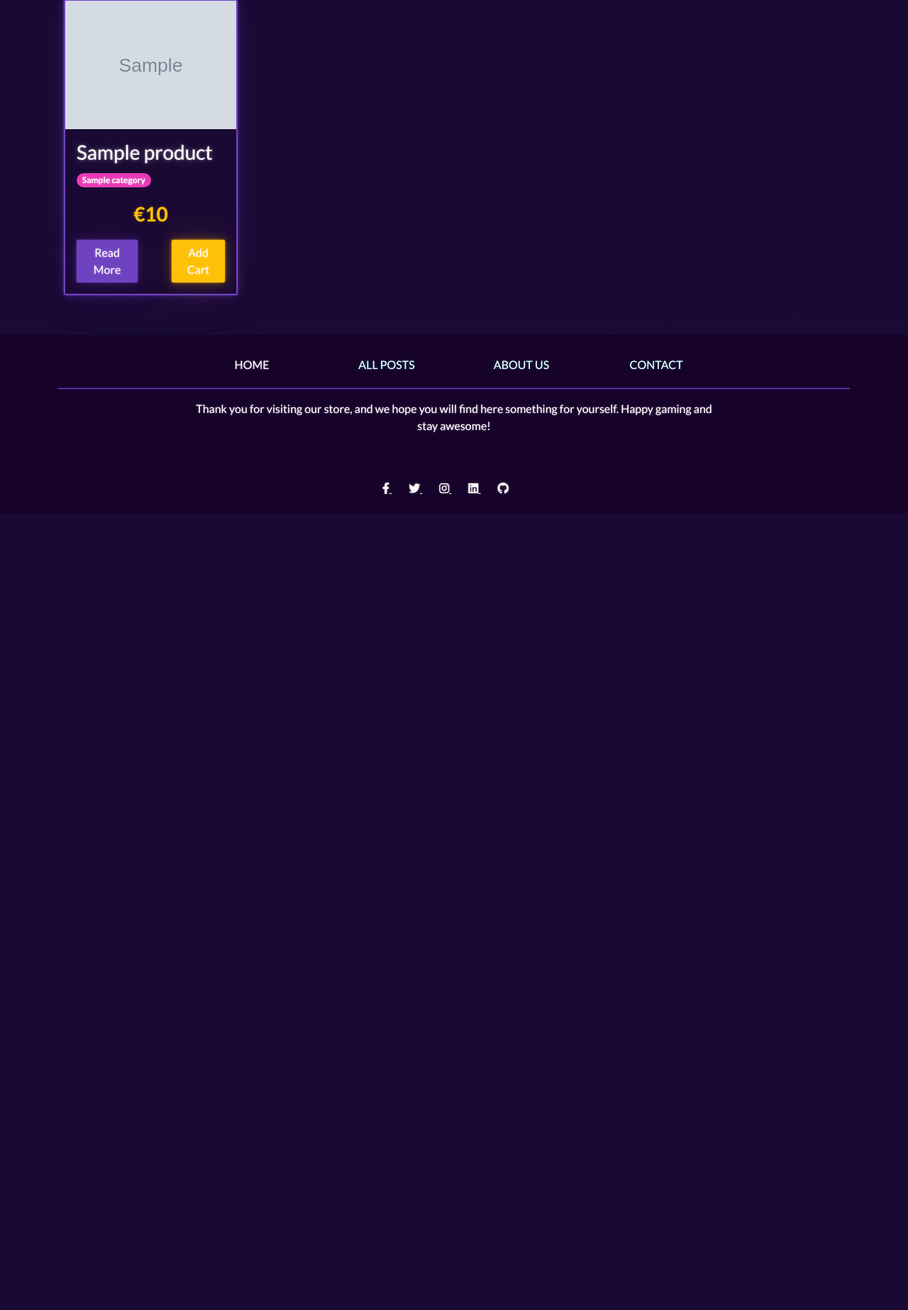
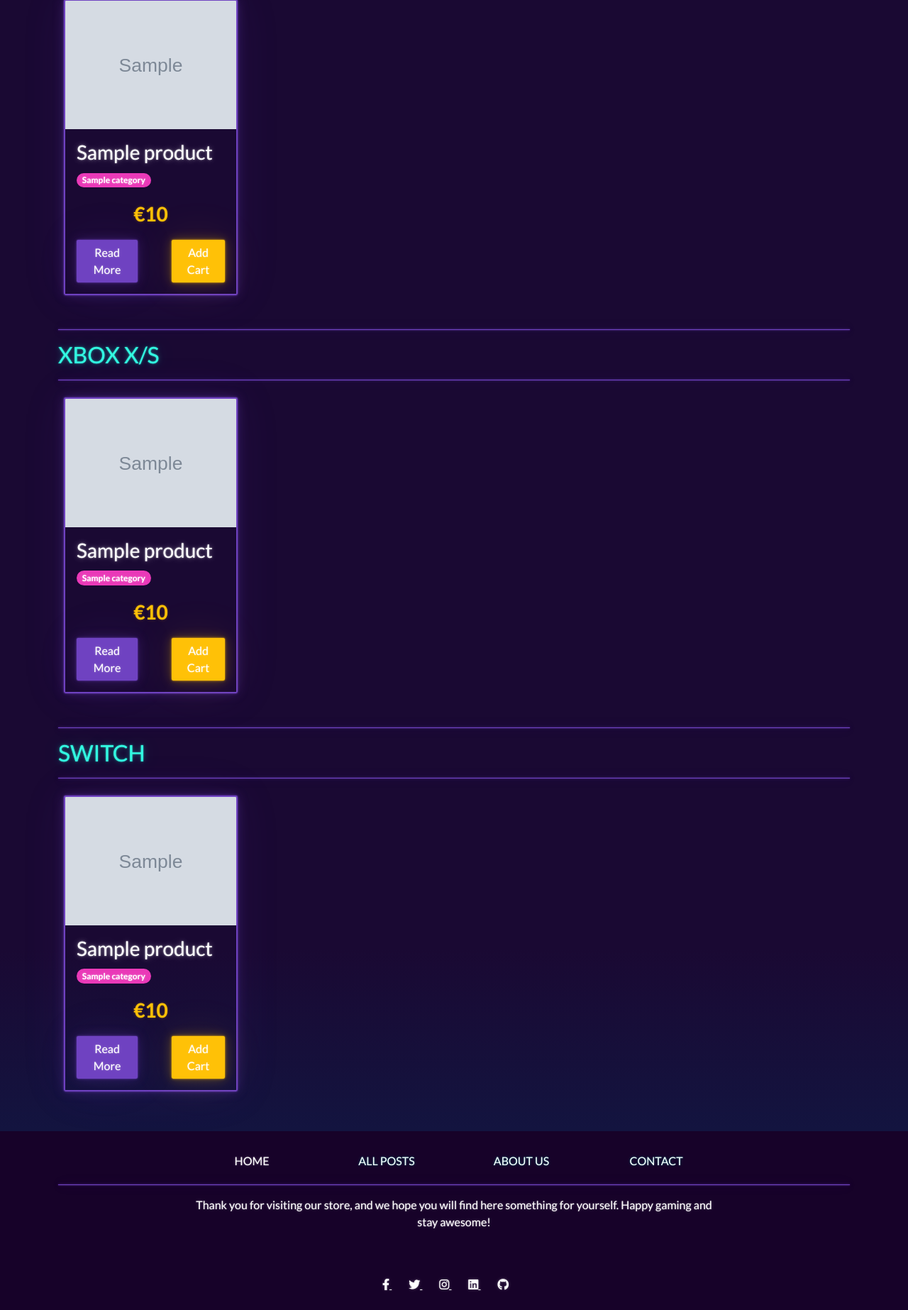
Before and after one commit to mich1991/NerdShop, a Django app: template home/templates/home/index.html in a window 1280 px wide. Shown: the part 697-2543 px from the top of the page at 71% size. Before the commit the page ends 1394 px from the top, so only its background shows below. Run offline with Django 4.2, Linux system fonts and the light colour scheme; the template is opened without the code that fills it: most values are stand-ins (such as "Sample title", 1, 10 or a date in 2020); grey boxes marked "Sample" are stand-in pictures; some libraries are stand-ins or nearby versions.

Commit message:
add more products

```diff
--- a/home/templates/home/index.html
+++ b/home/templates/home/index.html
@@ -6,7 +6,7 @@
     url('https://res.cloudinary.com/dxtsy4mcr/image/upload/v1672875464/carl-raw-m3hn2Kn5Bns-unsplash_jqfrri.jpg')
 {% endblock %}
 {% block css_files %}
-        <link rel="stylesheet" href="{% static 'index.css' %}">
+    <link rel="stylesheet" href="{% static 'css/index.css' %}">
 {% endblock %}
 {% block hero-heading %}
     New gen consoles goodies
@@ -48,4 +48,68 @@
             </div>
         </section>
     {% endif %}
+    {% if xbox %}
+        <section class="container-lg mt-4 latest-posts">
+            <hr>
+            <h2>XBOX X/S</h2>
+            <hr>
+            <div class="row">
+                {% for product in xbox %}
+                    <div class="col-lg-3 col-md-6 col-sm-12">
+                        <div class="card border-primary mx-2 my-2">
+                            <img src="{{ product.image.url }}" class="card-img-top" alt="{{ product.title }}">
+                            <div class="card-body">
+                                <h3 class="card-title fs-3">{{ product.title }}</h3>
+                                <p class="card-text"><span
+                                        class="badge rounded-pill bg-secondary">{{ product.category }} </span></p>
+                                {% if product.on_sale %}
+                                    <p class="text-danger text-center fs-3 fw-bold">€{{ product.sale_price }}
+                                        <span class="text-muted fs-6 text-decoration-line-through">{{ product.price }}</span>
+                                    </p>
+                                {% else %}
+                                    <p class="text-center text-warning fs-3 fw-bold">€{{ product.price }}</p>
+                                {% endif %}
+                                <div class="d-flex justify-content-evenly gap-5">
+                                    <a href="{% url 'home' %}" class="btn btn-primary">Read More</a>
+                                    <a href="{% url 'home' %}" class="btn btn-warning">Add Cart</a>
+                                </div>
+                            </div>
+                        </div>
+                    </div>
+                {% endfor %}
+            </div>
+        </section>
+    {% endif %}
+    {% if switch %}
+        <section class="container-lg mt-4 latest-posts">
+            <hr>
+            <h2>SWITCH</h2>
+            <hr>
+            <div class="row">
+                {% for product in switch %}
+                    <div class="col-lg-3 col-md-6 col-sm-12">
+                        <div class="card border-primary mx-2 my-2">
+                            <img src="{{ product.image.url }}" class="card-img-top" alt="{{ product.title }}">
+                            <div class="card-body">
+                                <h3 class="card-title fs-3">{{ product.title }}</h3>
+                                <p class="card-text"><span
+                                        class="badge rounded-pill bg-secondary">{{ product.category }} </span></p>
+                                {% if product.on_sale %}
+                                    <p class="text-danger text-center fs-3 fw-bold">€{{ product.sale_price }}
+                                        <span class="text-muted fs-6 text-decoration-line-through">{{ product.price }}</span>
+                                    </p>
+                                {% else %}
+                                    <p class="text-center text-warning fs-3 fw-bold">€{{ product.price }}</p>
+                                {% endif %}
+                                <div class="d-flex justify-content-evenly gap-5">
+                                    <a href="{% url 'home' %}" class="btn btn-primary">Read More</a>
+                                    <a href="{% url 'home' %}" class="btn btn-warning">Add Cart</a>
+                                </div>
+                            </div>
+                        </div>
+                    </div>
+                {% endfor %}
+            </div>
+        </section>
+    {% endif %}
 {% endblock %}
```
Also changed, not shown: media/3max.jpg (added), media/elden.jpeg (added), media/high-on-life-xbox-series-xs-xbox-one.jpg (added), media/jedi.jpeg (added), media/pro-controller.jpeg (added), media/storage-expansion.jpeg (added), media/xbox-elite-controller-2.webp (added).
